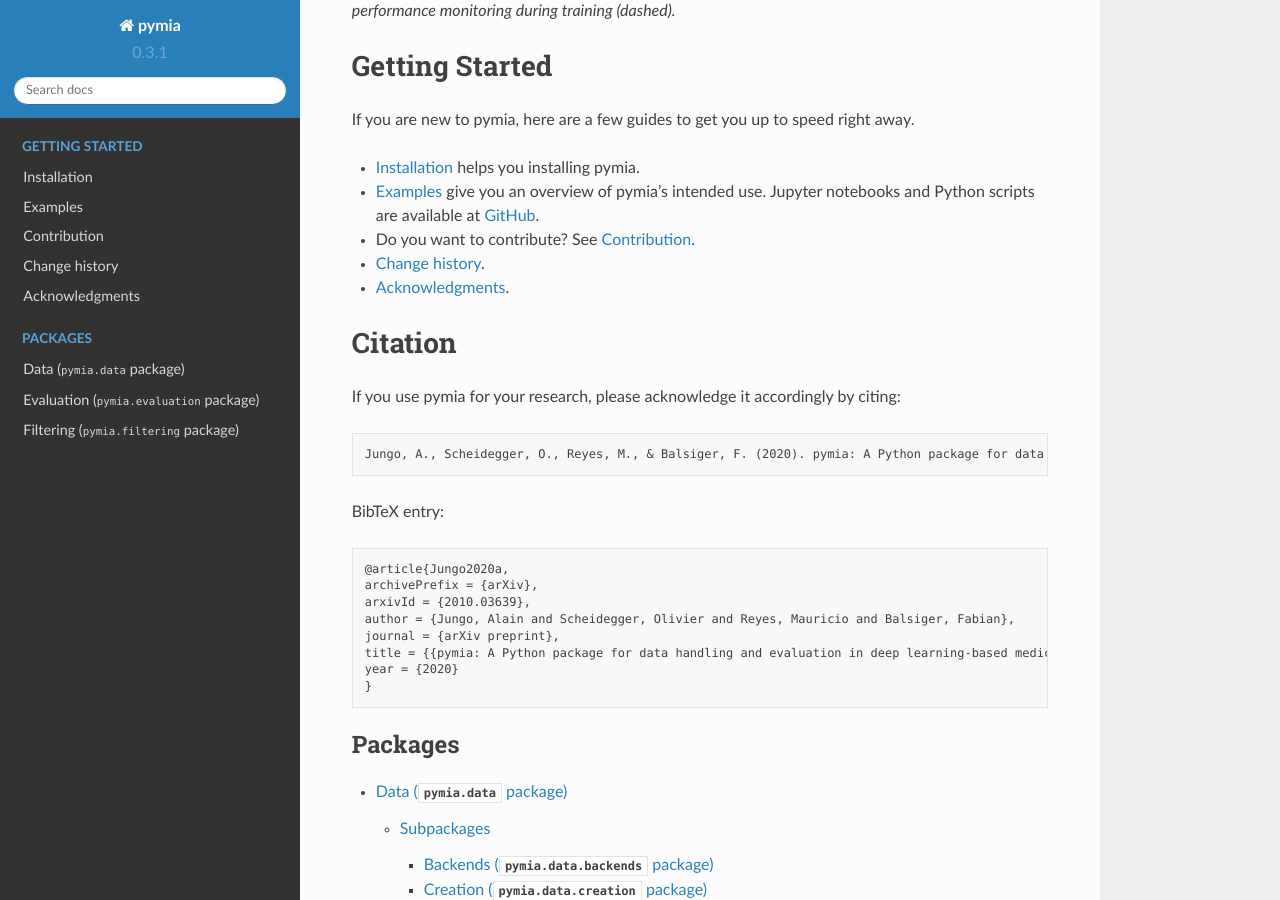
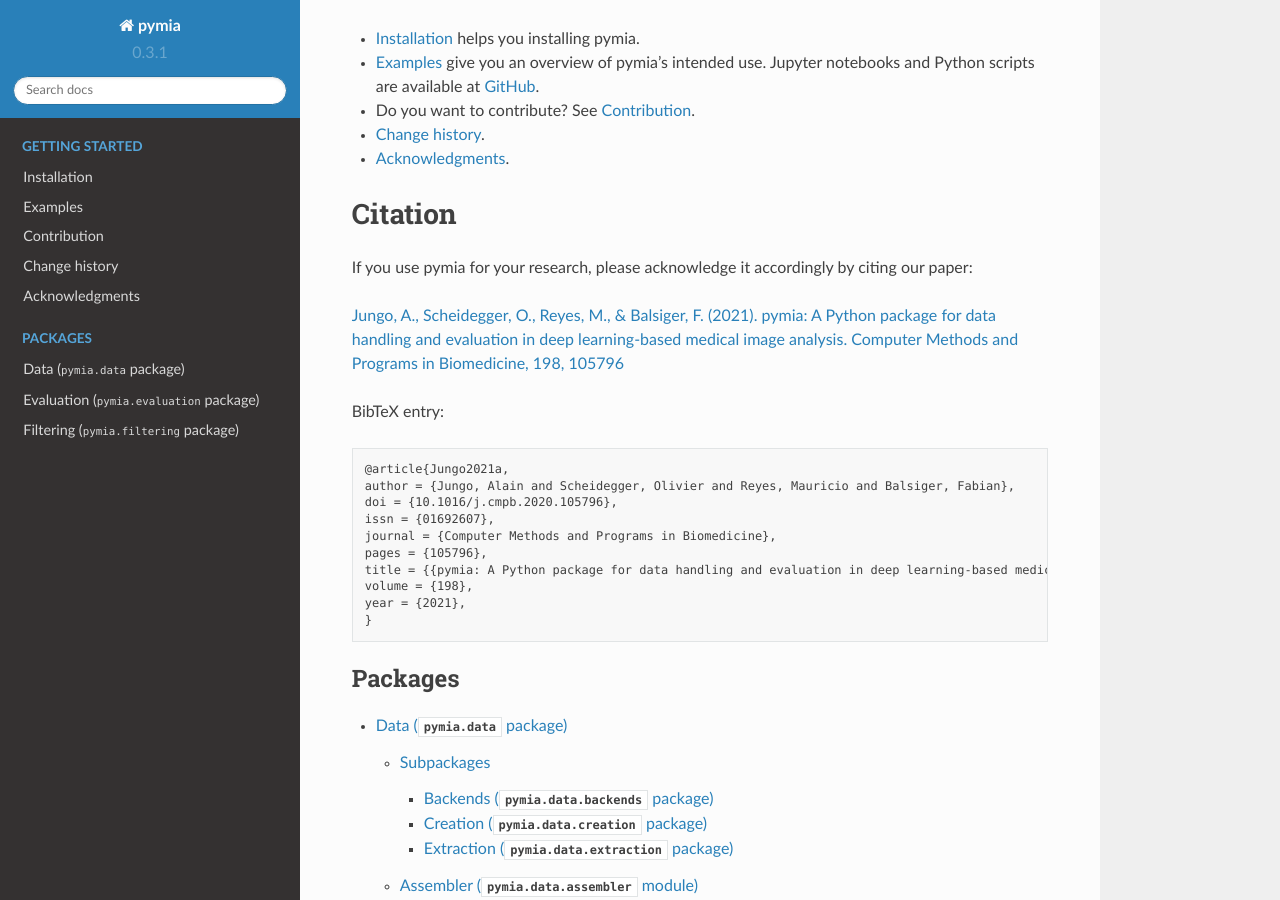
Before and after one commit to rundherum/pymia, a Sphinx documentation site: the page built from docs/index.rst, in a window 1280 px wide and 900 px high, scrolled down 1079 px. Built offline with Sphinx 7.4.7 and the Read the Docs theme 2.0.0, drawn with Linux system fonts in a browser that asks for light colours; formulas are drawn with MathJax 3; pages that are not in the unit, such as notebooks, are missing from menus; some of the changed text lies outside the part shown.

Commit message:
refactor(README): separate GitHub README.md from Sphinx index.rst for better readability

```diff
--- a/docs/index.rst
+++ b/docs/index.rst
@@ -1,4 +1,7 @@
-.. include:: ../README.rst
+pymia is an open-source Python (py) package for deep learning-based medical image analysis (mia).
+The package addresses two main parts of deep learning pipelines: data handling and evaluation.
+The package itself is independent of the deep learning framework used but can easily be integrated into TensorFlow and PyTorch pipelines.
+Therefore, pymia is highly flexible, allows for fast prototyping, and reduces the burden of implementing data handling and evaluation.
 
 Main Features
 =============
@@ -46,24 +49,24 @@
 
 Citation
 ========
-If you use pymia for your research, please acknowledge it accordingly by citing:
+If you use pymia for your research, please acknowledge it accordingly by citing our paper:
 
-.. code-block:: none
-
-    Jungo, A., Scheidegger, O., Reyes, M., & Balsiger, F. (2020). pymia: A Python package for data handling and evaluation in deep learning-based medical image analysis. ArXiv preprint 2010.03639.
+`Jungo, A., Scheidegger, O., Reyes, M., & Balsiger, F. (2021). pymia: A Python package for data handling and evaluation in deep learning-based medical image analysis. Computer Methods and Programs in Biomedicine, 198, 105796 <https://doi.org/10.1016/j.cmpb.2020.105796>`_
 
 
 BibTeX entry:
 
 .. code-block:: none
 
-    @article{Jungo2020a,
-    archivePrefix = {arXiv},
-    arxivId = {2010.03639},
+    @article{Jungo2021a,
     author = {Jungo, Alain and Scheidegger, Olivier and Reyes, Mauricio and Balsiger, Fabian},
-    journal = {arXiv preprint},
+    doi = {10.1016/j.cmpb.2020.105796},
+    issn = {01692607},
+    journal = {Computer Methods and Programs in Biomedicine},
+    pages = {105796},
     title = {{pymia: A Python package for data handling and evaluation in deep learning-based medical image analysis}},
-    year = {2020}
+    volume = {198},
+    year = {2021},
     }
 
 
--- a/setup.py
+++ b/setup.py
@@ -11,7 +11,7 @@
 with open(os.path.join(directory, 'pymia', '__version__.py'), 'r', encoding='utf-8') as f:
     exec(f.read(), about)
 
-with open(os.path.join('README.rst'), 'r', encoding='utf-8') as f:
+with open(os.path.join('README.md'), 'r', encoding='utf-8') as f:
     readme = f.read()
 
 REQUIRED_PACKAGES = [
```
Also changed, not shown: README.md (added, +58 -0 lines), README.rst (deleted, +0 -12 lines).
